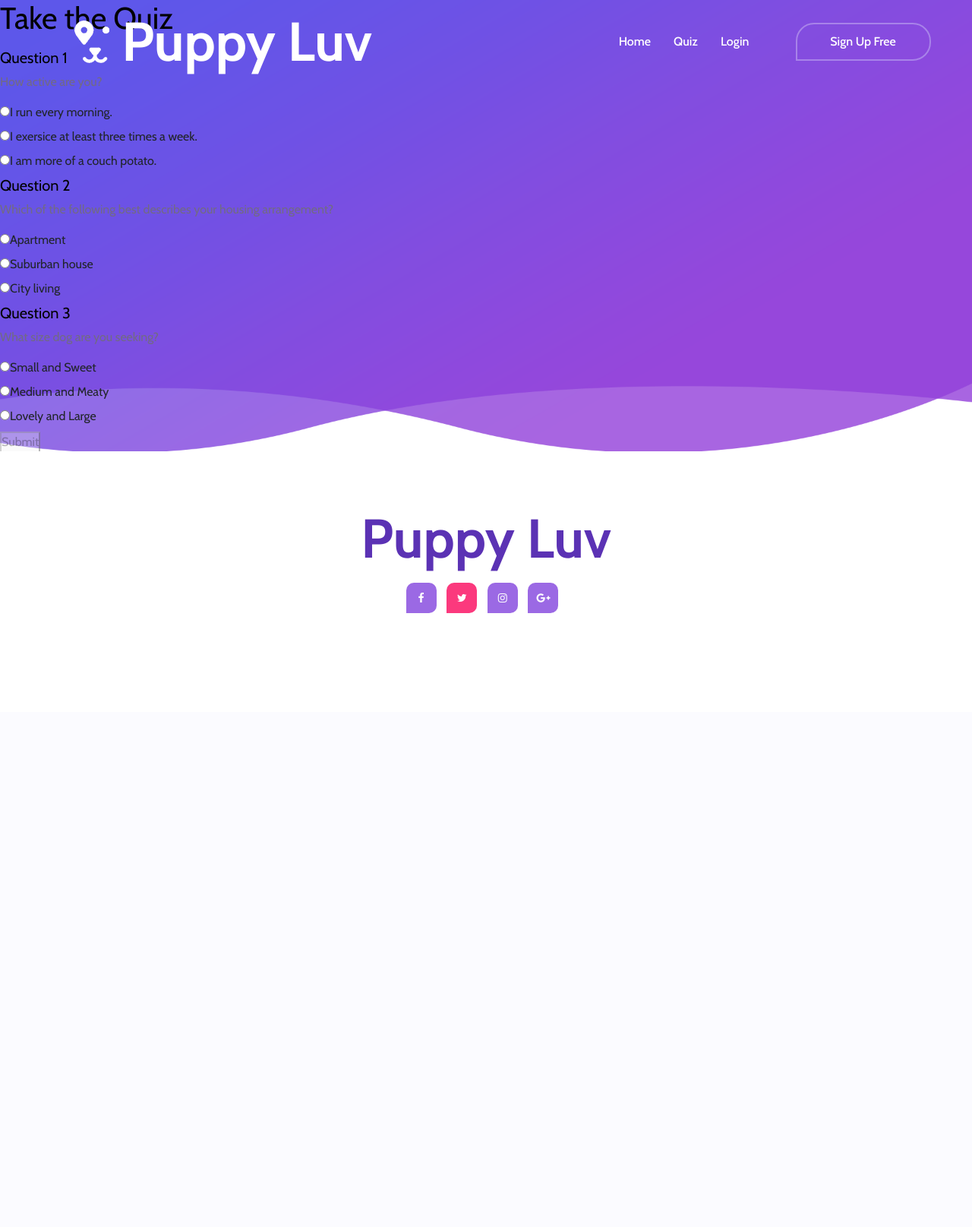
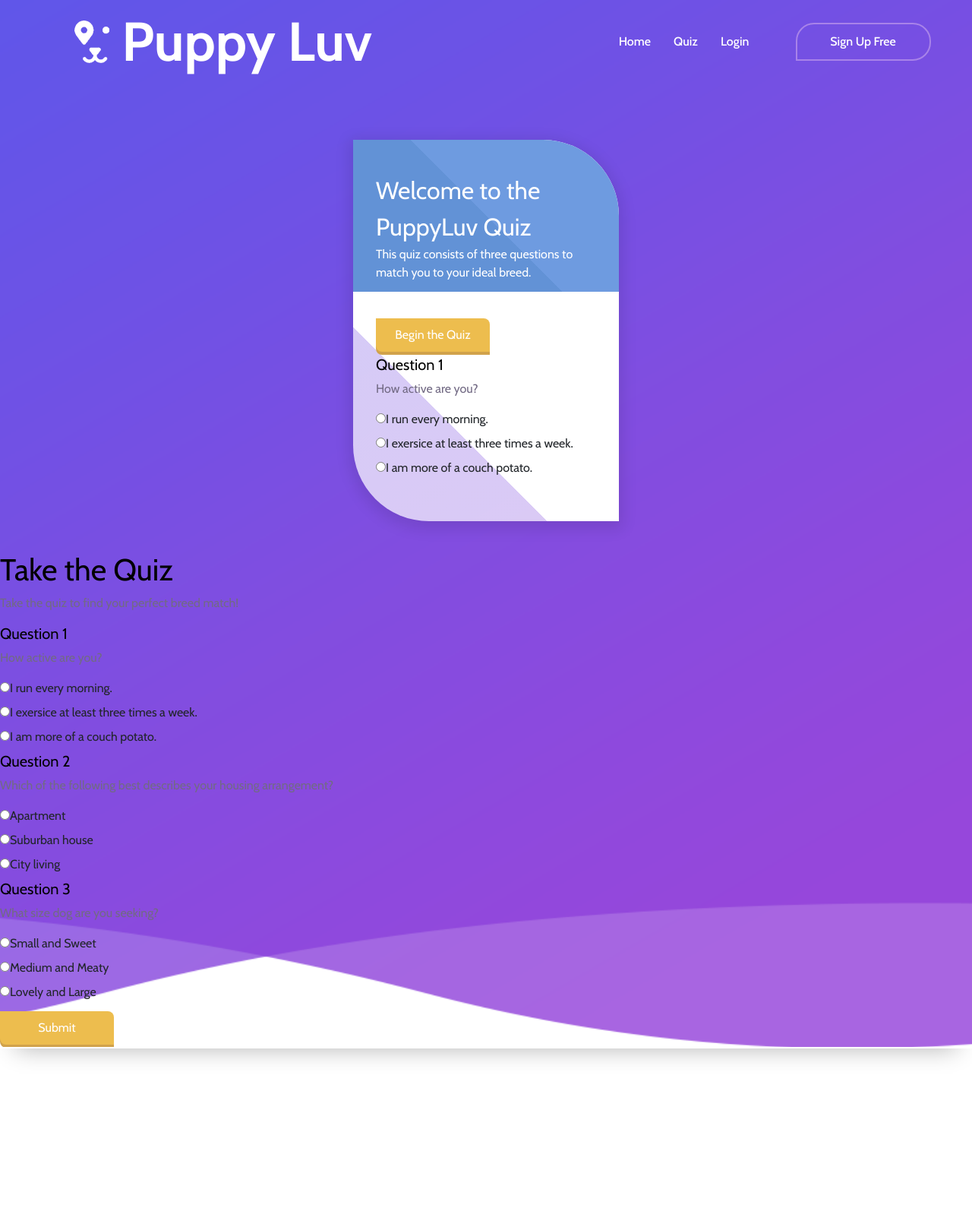
Before and after one commit to pdahl95/puppyLuv, a PHP site: page /finalProject/quixtest.html in a window 1280 px wide. Shown: the top 1615 px of the page at 76% size. Before the commit the page ends 807 px from the top, so only its background shows below. Run offline with PHP 8.4, Linux system fonts and the light colour scheme.

Commit message:
quiz styling

```diff
--- a/finalProject/quixtest.html
+++ b/finalProject/quixtest.html
@@ -17,11 +17,15 @@
     <!-- Font -->
     <link href="https://fonts.googleapis.com/css?family=Quicksand" rel="stylesheet">
 
+    <!-- Quiz Styling -->
+    <!--<link href="css/quizStyling.css" rel="stylesheet">-->
     <!-- Core Stylesheet -->
     <link href="style.css" rel="stylesheet">
 
+
     <!-- Responsive CSS -->
     <link href="css/responsive.css" rel="stylesheet">
+
 
 </head>
 
@@ -40,7 +44,7 @@
                     <div class="menu_area">
                         <nav class="navbar navbar-expand-lg navbar-light">
                             <!-- Logo -->
-                            <img class="navbar-brand" src="../img/bg-img/doglogosm.png" alt="">
+                            <img class="navbar-brand" src="img/bg-img/doglogosm.png" alt="">
                             <a class="navbar-brand" href="#">Puppy Luv</a>
                             <button class="navbar-toggler" type="button" data-toggle="collapse" data-target="#ca-navbar" aria-controls="ca-navbar" aria-expanded="false" aria-label="Toggle navigation"><span class="navbar-toggler-icon"></span></button>
                             <!-- Menu Area -->
@@ -67,17 +71,100 @@
         </div>
     </header>
     <!-- ***** Header Area End ***** -->
+
         <!-- ***** Wellcome Area Start ***** -->
     <section class="wellcome_areaIMAGEGRID clearfix" id="home">
+         <br><br><br>  <br><br><br>
+ <!--///////////////// start of new quiz section //////////////////-->
+<!--<section class="quiz-background-area">        -->
+<section id="container" class="slidein">
+    <section id="titleSection">
+      <div id="myTitle">
+        <div class=welcome-quiz-text>Welcome to the PuppyLuv Quiz</div>
+        <div class=welcome-quiz-text-summary>This quiz consists of three questions to match you to your ideal breed.</div>
+      </div>
+      <div id="score"></div>
+    </section>
+    <section id="quizSection">
+        <!--<div v-if="!finishedQuiz">-->
+      <div id="begin">
+        <button onclick="beginQuiz();">Begin the Quiz</button>
+      </div>
+       <!--start q1 test-->
+       <div class="question">
+				<h5>Question 1</h5>
+				<div class="answers">
+					<p>How active are you?</p>
+					<form action="">
+					  <input type="radio" id="q0A" name="answer0" v-on:click="answeredQuestion(0,'A')"><label for="q0A">I run every morning.</label><br>
+					  <input type="radio" id="q0B" name="answer0" v-on:click="answeredQuestion(0,'B')"><label for="q0B">I exersice at least three times a week.</label><br>
+					  <input type="radio" id="q0C" name="answer0" v-on:click="answeredQuestion(0,'C')"><label for="q0C">I am more of a couch potato.</label>
+					</form>
+				</div>
+			</div>
+
+      <!--start q1 actual-->
+      <div id="questionOne" class="fadein" class="question">
+        <h3>Question 1</h3>
+        <div class="answers">
+        <p>How active are you?</p>
+        <button id="temp" onclick="checkQOne(event);">Temperature</button>
+        <button id="windSpeed" onclick="checkQOne(event);">Wind Speed</button>
+        <button id="AtmosPress" onclick="checkQOne(event);">Atmospheric Pressure</button>
+      </div>
+      </div>
 
 
 
+      <div id="questionTwo" class="fadein">
+        <h3>Question 2:</h3>
+        <p>Click on the image below that depicts:</p>
+        <div id="randomWeatherDisp"></div>
+        <div class="images">
+          <img src="https://image.ibb.co/fKgav6/rain.png" alt="rainy day" id="rain" onclick="checkQTwo(event);">
+          <img src="https://image.ibb.co/jpKTF6/sun.png" alt="wind farm" id="sun" onclick="checkQTwo(event);">
+          <img src="https://image.ibb.co/jypjoR/clouds.png" alt="beautiful clouds" id="clouds" onclick="checkQTwo(event);">
+        </div>
+      </div>
+      <div id="questionThree" class="fadein">
+        <h3>Question 3:</h3>
+        <p>Which of the below are a type of cloud? (Check all 3 correct answers)</p>
+        <div class="boxes">
+          <p>
+          <input type="checkbox" id="mammatus" value="mammatus" name="q3">
+          <label for="mammatus">Mammatus</label>
+          </p>
+          <p>
+          <input type="checkbox" id="elephant" value="elephant" name="q3">
+          <label for="elephant">Elephant</label>
+          </p>
+          <p>
+          <input type="checkbox" id="cumulus" value="cumulus" name="q3">
+          <label for="cumulus">Cumulus</label>
+          </p>
+          <p>
+          <input type="checkbox" id="nimbus" value="nimbus" name="q3">
+          <label for="nimbus">Nimbus</label>
+          </p>
+        </div>
+        <button onclick="checkQThree();">Submit Answer</button>
+      </div>
+
+      <div id="finish" class="fadein">
+        <p>You've completed the quiz with a score of:</p>
+        <div id="finalScore"></div>
+        <button id="resetButton" onclick="window.location.href=window.location.href">Play Again</button>
+      </div>
+    </section>
+  </section>
+<!--</section>-->
 
 
+  <!--///////////////// end of new quiz section //////////////////-->
 
  	<div id="main">
 		<h1>Take the Quiz</h1>
-		<p>{{message}}</p>
+		<p>Take the quiz to find your perfect breed match!</p>
 
 		<div v-if="!finishedQuiz">
 			<div class="question">
@@ -149,7 +236,7 @@
 
     </footer>
     <!-- ***** Footer Area Start ***** -->
-
+    <script src="js/quizInteractivity.js"></script>
 	<script src="https://cdn.jsdelivr.net/npm/vue"></script>
 	<script src="js/comparison.js"></script>
     <!-- Jquery-2.2.4 JS -->
@@ -166,8 +253,6 @@
     <script src="js/footer-reveal.min.js"></script>
     <!-- Active JS -->
     <script src="js/active.js"></script>
-
-    <script type="text/javascript" src="../js/quizFunctions.js"></script>
 </body>
 
 </html>
--- a/finalProject/style.css
+++ b/finalProject/style.css
@@ -1379,3 +1379,258 @@ p {
     z-index: 3;
     padding-left: 7%;
 }
+
+
+/* --------------------------
+:: Quiz Styling
+-------------------------- */
+
+#container {
+  width: 80%;
+  margin: 40px auto;
+  box-shadow: 0px 5px 19px 5px rgba(0,0,0,0.1);
+  border-radius: 0 100px;
+  background: linear-gradient(45deg, rgba(255,255,255,.7) 0%, rgba(255,255,255,.7) 30%, rgba(255,255,255,1) 30%);
+  padding-bottom: 50px;
+}
+
+#titleSection,
+#quizSection {
+  padding: 30px 30px 0 30px;
+}
+
+#titleSection {
+  color: #fff;
+  border-radius: 0 100px 0 0;
+  background: linear-gradient(45deg, rgba(98,146,214,1) 0%, rgba(98,146,214,1) 50%, rgba(110,155,224,1) 50%);
+  height: 200px;
+}
+
+#myTitle {
+  border-radius: 10px 10px 0 0;
+  height: 100%;
+  align-content: center;
+  justify-content: center;
+}
+
+#quizSection {
+  border-radius: 0 0 10px 10px;
+}
+
+#myTitle,
+#questionOne,
+#questionThree,
+#questionFour,
+#finish {
+  display: flex;
+  flex-direction: column;
+}
+
+/*insert button styles last*/
+
+#questionOne,
+#questionTwo,
+#questionThree,
+#questionFour,
+#finish {
+  display: none;
+}
+/* End Base Styles*/
+
+/* Question One*/
+#questionOne button {
+  width: 220px;
+  height: 50px;
+  text-align: left;
+}
+
+#temp::before {
+  content: url("https://image.ibb.co/e2Pwk6/celc.png");
+  margin-right: 20px;
+  border: 2px solid #fff;
+  padding: 5px;
+  width: 100%;
+}
+
+#windSpeed::before {
+  content: url("https://image.ibb.co/mjUwk6/knots.png");
+  width: 10px;
+  margin-right: 20px;
+  border: 2px solid #fff;
+  padding: 5px;
+}
+
+#AtmosPress::before {
+  content: url("https://image.ibb.co/izR956/pascals.png");
+  margin-right: 20px;
+  border: 2px solid #fff;
+  padding: 5px;
+}
+
+/* Question Two*/
+.images {
+  width: 100%;
+}
+
+.images img {
+  width: 30%;
+  height: auto;
+  cursor: pointer;
+  border-radius: 0 8px;
+  background: #6e9ce0;
+  box-shadow: 0px 4px 0px 0px #5681c1;
+  transition: .35s;
+}
+
+.images img:hover {
+  transform: translateY(2px);
+  box-shadow: 0px 2px 0px 0px rgba(0,0,0,0.3);
+}
+
+/* Question Three*/
+.boxes {
+  text-align: left;
+  margin-left: 90px;
+}
+
+/* Question Four*/
+#questionFour input {
+  height: 30px;
+  border: 1px solid #d1d3d4;
+  transition: .8s;
+  text-align: center;
+  width: 150px;
+}
+
+/* Checkbox Styling copied from:
+https://codepen.io/CreativeJuiz/pen/BiHzp
+*/
+/* Base for label styling */
+[type="checkbox"]:not(:checked),
+[type="checkbox"]:checked {
+  position: absolute;
+  left: -9999px;
+}
+[type="checkbox"]:not(:checked) + label,
+[type="checkbox"]:checked + label {
+  position: relative;
+  padding-left: 1.95em;
+  cursor: pointer;
+}
+
+/* checkbox aspect */
+[type="checkbox"]:not(:checked) + label:before,
+[type="checkbox"]:checked + label:before {
+  content: '';
+  position: absolute;
+  left: 0; top: 0;
+  width: 1.25em; height: 1.25em;
+  border: 2px solid #ccc;
+  background: #fff;
+  border-radius: 4px;
+  box-shadow: inset 0 1px 3px rgba(0,0,0,.1);
+}
+/* checked mark aspect */
+[type="checkbox"]:not(:checked) + label:after,
+[type="checkbox"]:checked + label:after {
+  content: '✔';
+  position: absolute;
+  top: .1em; left: .3em;
+  font-size: 1.3em;
+  line-height: 0.8;
+  color: #6e9ce0;
+  transition: all .2s;
+}
+
+/* checked mark aspect changes */
+[type="checkbox"]:not(:checked) + label:after {
+  opacity: 0;
+  transform: scale(0);
+}
+[type="checkbox"]:checked + label:after {
+  opacity: 1;
+  transform: scale(1);
+}
+/*End checkbox styling*/
+
+/* Media Queries */
+
+@media (min-width: 400px) {
+
+  #container {
+    width: 350px;
+  }
+
+}
+
+/* End Media Queries */
+
+/* Animations and keyframes*/
+.slidein {
+  animation: slidein .5s ease-in-out backwards;
+}
+
+.fadein {
+  animation: fadein .5s ease-in-out backwards;
+}
+
+@keyframes slidein{
+  0% {
+    opacity:0;
+    transform: translateX(-100px);
+  }
+
+  50% {
+    opacity: 1;
+    transform: translateX(20px);
+  }
+}
+
+@keyframes fadein {
+  0% {
+    opacity: 0;
+  }
+
+  100% {
+    opacity: 1;
+  }
+}
+
+/* End Animations and keyframes*/
+
+.quiz-background-area {
+ font-family: 'Quicksand', sans-serif;
+  text-align: center;
+  background:#9fcbf7 url('https://preview.ibb.co/kch1nm/newcloudbg.png') no-repeat center fixed;
+  background-size: 700px;
+  color: #5d5d5d;
+}
+
+.welcome-quiz-text {
+  font-size: 2em;
+  padding: 0;
+  margin: 0;
+}
+
+.welcome-quiz-text-summary {
+  font-size: 1em;
+  font-weight: 400;
+}
+
+button {
+  width: 150px;
+  border: none;
+  border-radius: 0 8px;
+  padding: 10px;
+  margin: 5px auto;
+  color: #fff;
+  background-color:#edbd4e;
+  box-shadow: 0px 4px 0px 0px #d1a24b;
+  transition: .35s;
+}
+
+button:hover {
+  cursor: pointer;
+  box-shadow: 0px 2px 0px 0px #d1a24b;
+  transform: translateY(2px);
+}
```
Also changed, not shown: finalProject/js/quizInteractivity.js (added, +142 -0 lines), finalProject/css/quizStyling.css (added).
